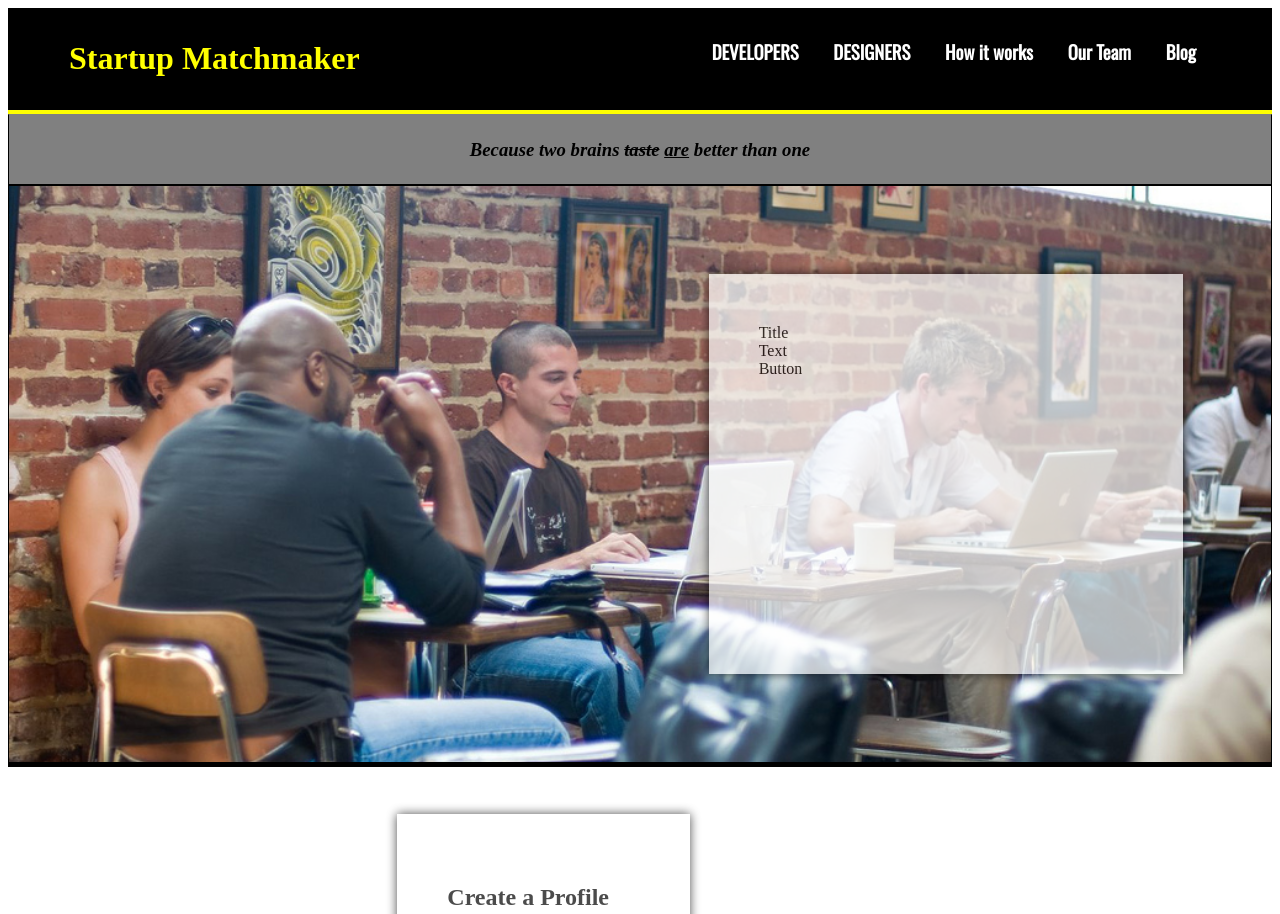
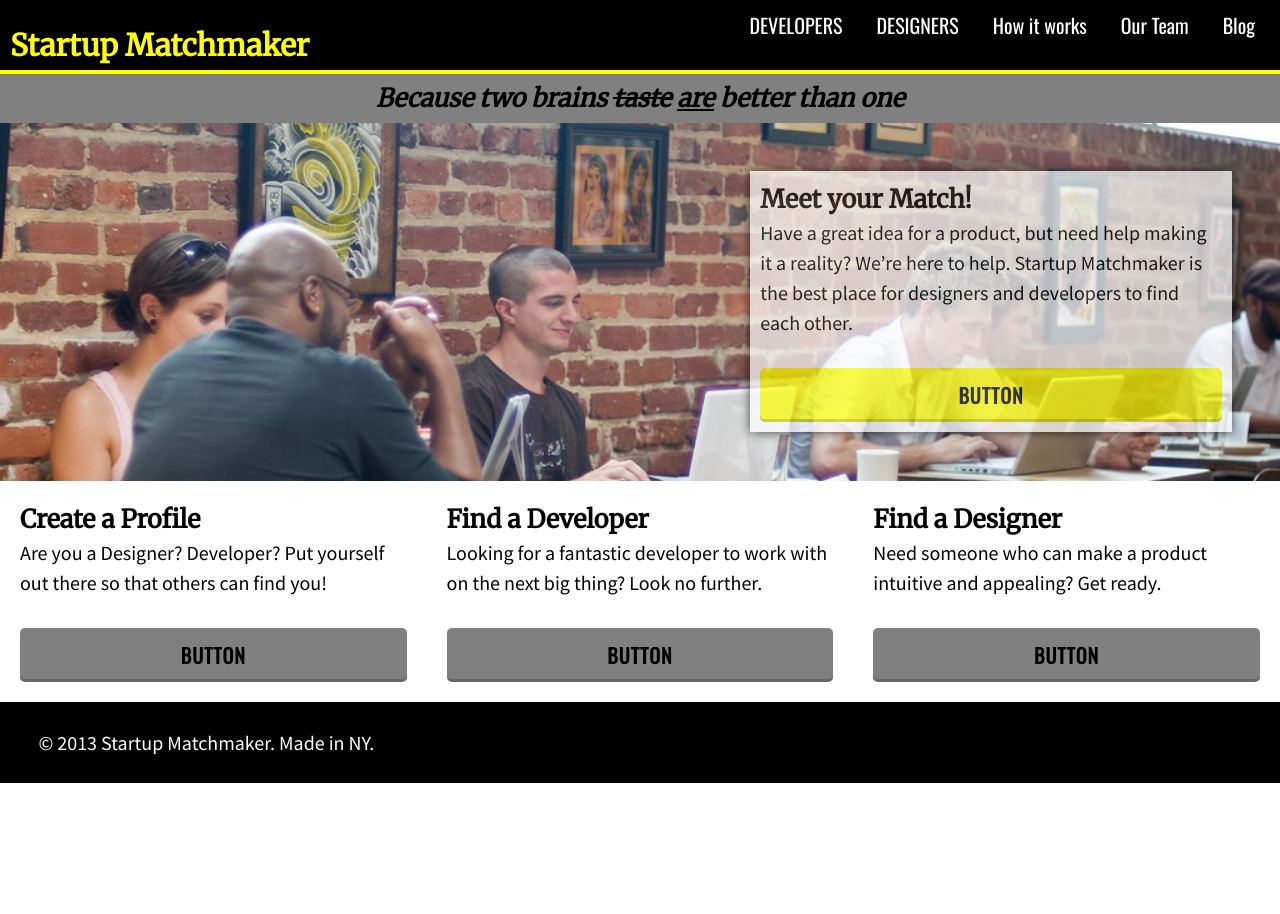
Before and after one commit to denbarney/StartupMatchmaker, a plain HTML site: page index.html in a window 1280 px wide. Shown: the top 914 px of the page. After the commit the page ends 800 px from the top, so only its background shows below. Drawn offline with nearby package versions, Linux system fonts and the light colour scheme.

Commit message:
Add files via upload

```diff
--- a/index.html
+++ b/index.html
@@ -13,17 +13,17 @@
        Startup Matchmaker
     </h1>
     </div>
-     <nav class="Header__nav"><h3>
+     <nav class="Header__nav">
       <a class="Header__nav__item">DEVELOPERS</a>
       <a class="Header__nav__item">DESIGNERS</a>
       <a class="Header__nav__item">How it works</a>
       <a class="Header__nav__item">Our Team</a>
       <a class="Header__nav__item">Blog</a>
-     </h3></nav>
+     </nav>
     </div>
 </header>
 
-<div class="row Tagline grey">
+<div class="row Tagline grey cf">
    <div class="Tagline__text">
    <h3>
    Because two brains <del>taste</del> <ins>are</ins> better than one
@@ -33,30 +33,29 @@
   </div>
 </div>
 
-<div class="row Hero pink">
-   <div class="container">
-    <div class="CTA">
+<div class="row Hero pink cf">
+   <div class="CTA_right">
     <div class="CTA__title">
-    Title
+    <h3>
+    Meet your Match!
+    </h3>
     </div>
-    <div class="CTA__text">
-    Text
+    <div>
+    <p>Have a great idea for a product, but need help making it a reality? We’re here to help. Startup Matchmaker is the best place for designers and developers to find each other. </p>
     </div>
-    <div class="CTA__button">
+    <div class="CTA__button__yellow">
     Button
     </div>
-
-  </div>
   </div>
 </div>
 </body>
 
 
-<div class="row Services">
+<div class="cf">
    <div class="col c1_3">
       <div class="CTA">
     <div class="CTA__title">
-    <h2>Create a Profile</h2>
+    <h3>Create a Profile</h3>
     </div>
     <div class="CTA__text">
 		<p>Are you a Designer? Developer? Put yourself out there so that others can find you!</p>
@@ -70,7 +69,7 @@
      <div class="col c1_3">
       <div class="CTA">
     <div class="CTA__title">
-    <h2>Find a Developer</h2>
+    <h3>Find a Developer</h3>
     </div>
     <div class="CTA__text">
     	<p>Looking for a fantastic developer to work with on the next big thing? Look no further.</p>
@@ -84,7 +83,7 @@
      <div class="col c1_3">
       <div class="CTA">
     <div class="CTA__title">
-    <h2>Find a Designer</h2>
+    <h3>Find a Designer</h3>
     </div>
     <div class="CTA__text">
     	<p>Need someone who can make a product intuitive and appealing? Get ready.</p>
@@ -98,8 +97,8 @@
   </div>
 </div>
 
-<footer class="row Footer black">
+<footer class="row">
    <div class="container">
-
+  © 2013 Startup Matchmaker. Made in NY.
   </div>
 </footer>
--- /dev/null
+++ b/styles/main.css
@@ -0,0 +1,167 @@
+* {
+  box-sizing: border-box;
+  vertical-align: baseline;
+  font-size: 100%;
+  margin: 0;
+  padding: 0;
+
+}
+
+body {
+	font-family: 'Source Sans Pro', sans-serif;
+    font-size: 20px;
+    line-height: 1.5;
+    cursor: default;
+}
+
+.row {
+  margin: auto;
+  max-width: 1280px;
+ }
+
+
+.col {
+  float: left;
+}
+
+.c1_3 {
+ width: 33.33%
+}
+
+h1 {
+	font-size: 2em;
+	line-height: 1;
+	font-family: 'Merriweather', serif;
+    font-size: 1.5em;
+    margin: 20px 0 0 0;
+}
+
+h3 {
+	font-family: 'Merriweather', serif;
+	font-size: 1.25em;
+	font-weight: bold;
+}
+
+h2 {
+	font-size: 1.5em;
+	font-weight: strong;
+}
+
+/* ********* */
+.Header {
+	background: black;
+	color: white;
+	border-bottom: 4px solid yellow;
+	padding: 10px;
+
+
+}
+
+.Header__logo {
+	float: left;
+    color: yellow;
+
+}
+
+.Header__nav {
+  float: right;
+
+}
+
+.Header__nav__item {
+	font-color: white;
+	padding: 0 15px;
+	font-family: 'Oswald', sans-serif;
+
+}
+
+.Tagline {
+	font-family: 'Merriweather' serif;
+	text-align: center;
+	background-color: grey;
+	font-style: italic;
+	border-top: 1px solid grey;
+	margin: 0;
+	padding: 5px;
+}
+
+.Hero {
+   	background: url("../assets/coworking.jpg") no-repeat center center fixed;
+  	background-size: cover;
+  	overflow: hidden;
+  	padding: 3%;
+}
+
+.CTA {
+	float: left;
+	width: auto;
+	background-color: white;
+	margin: 10px;
+	padding: 10px;
+	line-height: auto;
+
+}
+
+.CTA_right {
+	float: right;
+	width: 40%;
+	background-color: white;
+	opacity: .7;
+	box-shadow: 0 0 10px black;
+	margin: 10px;
+	padding: 10px;
+}
+
+.CTA__button__yellow {
+	font-family: 'Oswald', sans-serif;
+	text-decoration: none;
+	text-transform: uppercase;
+	letter-spacing: 1px;
+	font-weight: bold;
+	background: yellow;
+	color: black;
+	display: block;
+	text-align: center;
+	padding: 12px;
+	box-shadow: inset 0 -3px 0 rgba(0,0,0,.2);
+	border-radius: 5px;
+}
+
+.CTA__button {
+	font-family: 'Oswald', sans-serif;
+	text-decoration: none;
+	text-transform: uppercase;
+	letter-spacing: 1px;
+	font-weight: bold;
+	background: grey;
+	color: black;
+	display: block;
+	text-align: center;
+	padding: 12px;
+	box-shadow: inset 0 -3px 0 rgba(0,0,0,.2);
+	border-radius: 5px;
+}
+
+.Services {}
+
+.Footer {}
+
+.cf:before,
+.cf:after {
+    content: " "; /* 1 */
+    display: table; /* 2 */
+}
+
+.cf:after {
+    clear: both;
+}
+
+p {
+	margin: 0 0 1.5em 0;
+}
+
+footer {
+	background: black;
+    color: white;
+    padding: 2% 3%;
+}
```
Also changed, not shown: assets/coworking.jpg (added).
